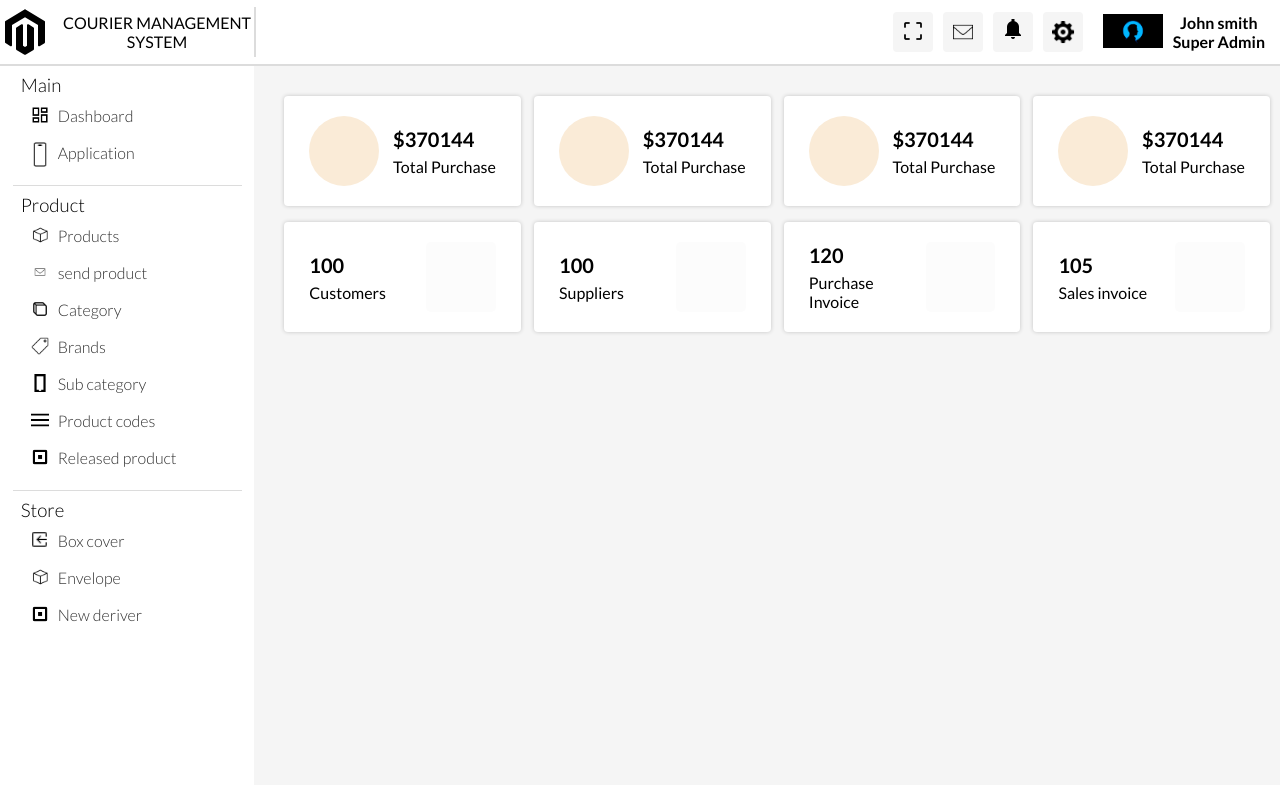
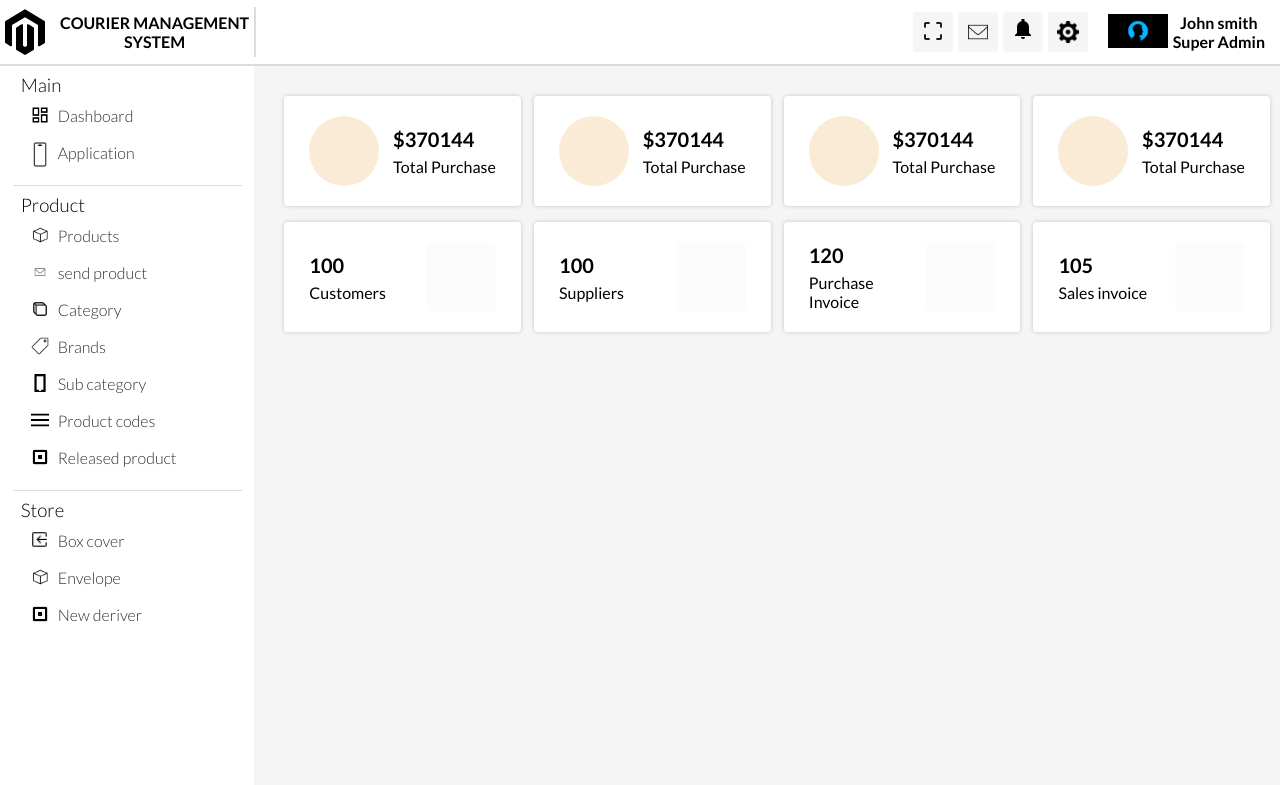
Before and after one commit to benart57/courier-mgnt, a PHP site: page / in a window 1280 px wide. Shown: the top 785 px of the page. Run offline with PHP 8.4, Linux system fonts and the light colour scheme.

Commit message:
font change header__paragraph

```diff
--- a/style.css
+++ b/style.css
@@ -29,13 +29,17 @@ article {
 .header__bar {
   display: flex;
   align-items: center;
-  gap: 10px;
+  gap: 5px;
   text-align: center;
 }
 
 .header__logo {
   border-right: 2px solid rgb(220, 220, 220);
   width: 20%;
+}
+
+.header__paragraph {
+  font-weight: 700;
 }
 
 .flex__box {
```
